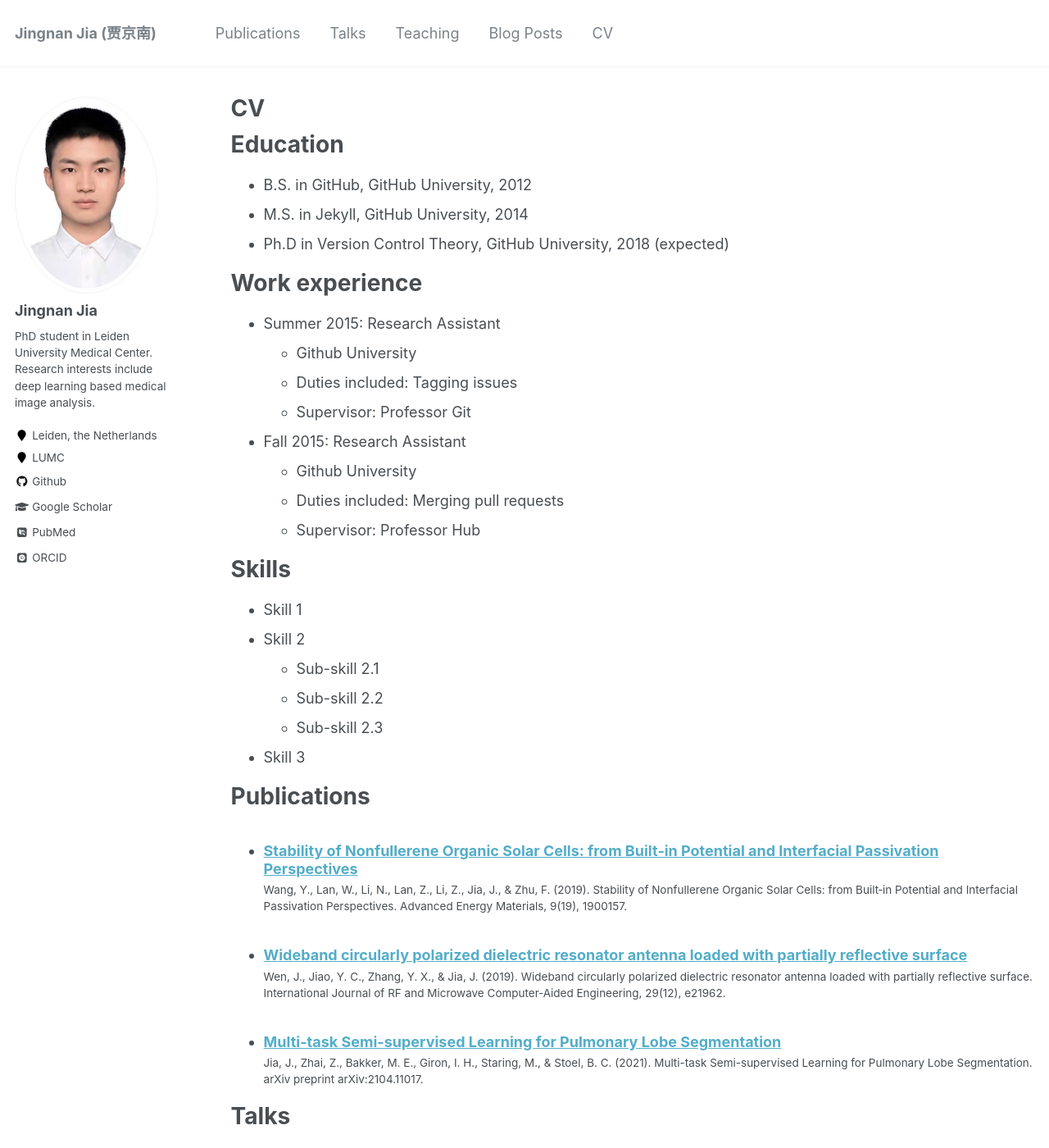
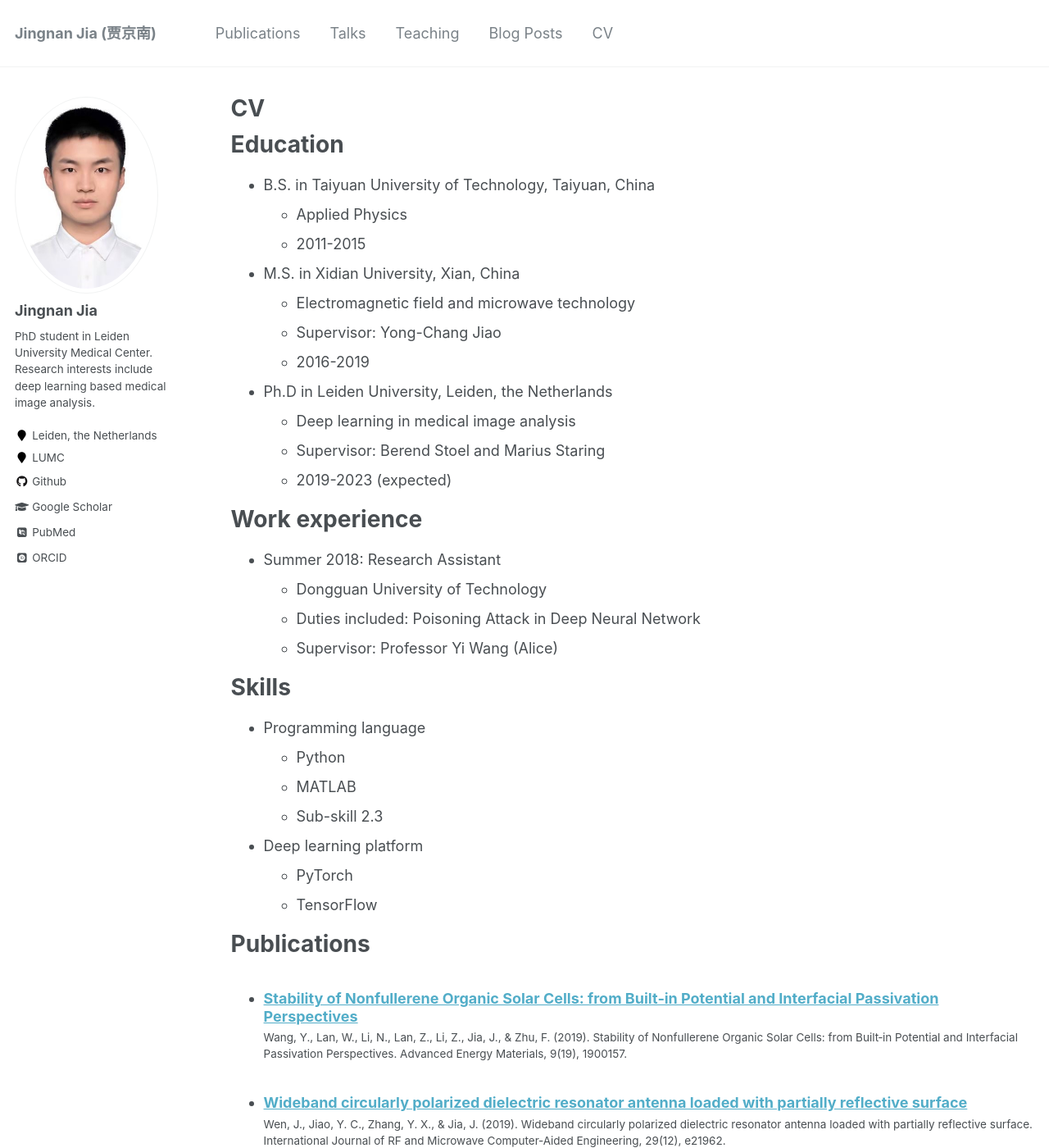
Before and after one commit to Jingnan-Jia/Jingnan-Jia.github.io_old, a Jekyll site: the page built from _pages/cv.md, in a window 1280 px wide and 1400 px high. Shown: the whole window at 82% size. Built offline with Jekyll 4.4.1, drawn with Linux system fonts in a browser that asks for light colours; some web fonts are replaced; some of the changed text lies outside the part shown.

Commit message:
update cv

```diff
--- a/_pages/cv.md
+++ b/_pages/cv.md
@@ -11,30 +11,37 @@ redirect_from:
 
 Education
 ======
-* B.S. in GitHub, GitHub University, 2012
-* M.S. in Jekyll, GitHub University, 2014
-* Ph.D in Version Control Theory, GitHub University, 2018 (expected)
+* B.S. in Taiyuan University of Technology, Taiyuan, China
+  * Applied Physics
+  * 2011-2015
+
+* M.S. in Xidian University, Xian, China
+  * Electromagnetic field and microwave technology
+  * Supervisor: Yong-Chang Jiao
+  * 2016-2019
+
+* Ph.D in Leiden University, Leiden, the Netherlands
+  * Deep learning in medical image analysis
+  * Supervisor: Berend Stoel and Marius Staring
+  * 2019-2023 (expected)
 
 Work experience
 ======
-* Summer 2015: Research Assistant
-  * Github University
-  * Duties included: Tagging issues
-  * Supervisor: Professor Git
+* Summer 2018: Research Assistant
+  * Dongguan University of Technology
+  * Duties included: Poisoning Attack in Deep Neural Network
+  * Supervisor: Professor Yi Wang (Alice)
 
-* Fall 2015: Research Assistant
-  * Github University
-  * Duties included: Merging pull requests
-  * Supervisor: Professor Hub
 
 Skills
 ======
-* Skill 1
-* Skill 2
-  * Sub-skill 2.1
-  * Sub-skill 2.2
+* Programming language
+  * Python
+  * MATLAB
   * Sub-skill 2.3
-* Skill 3
+* Deep learning platform
+  * PyTorch
+  * TensorFlow
 
 Publications
 ======
```
Also changed, not shown: other parts of _pages/cv.md (+1 -1 lines).
